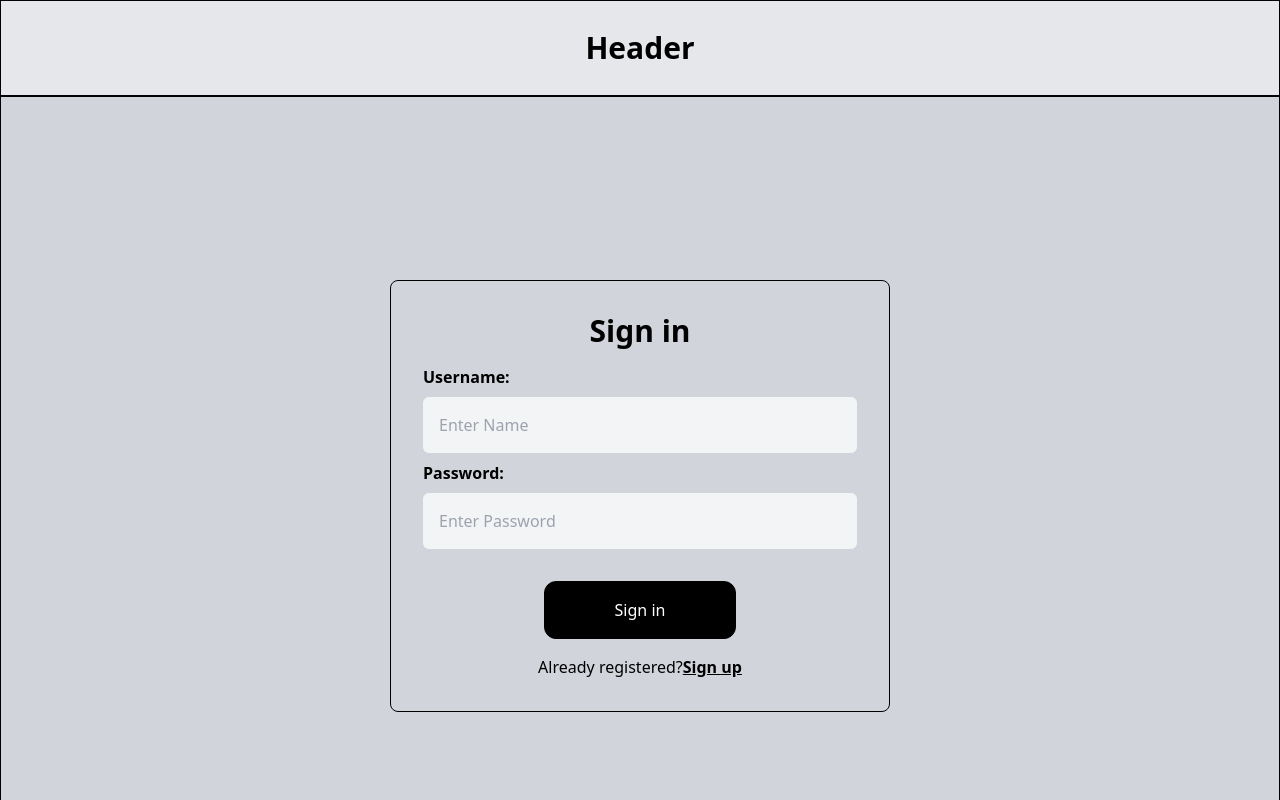
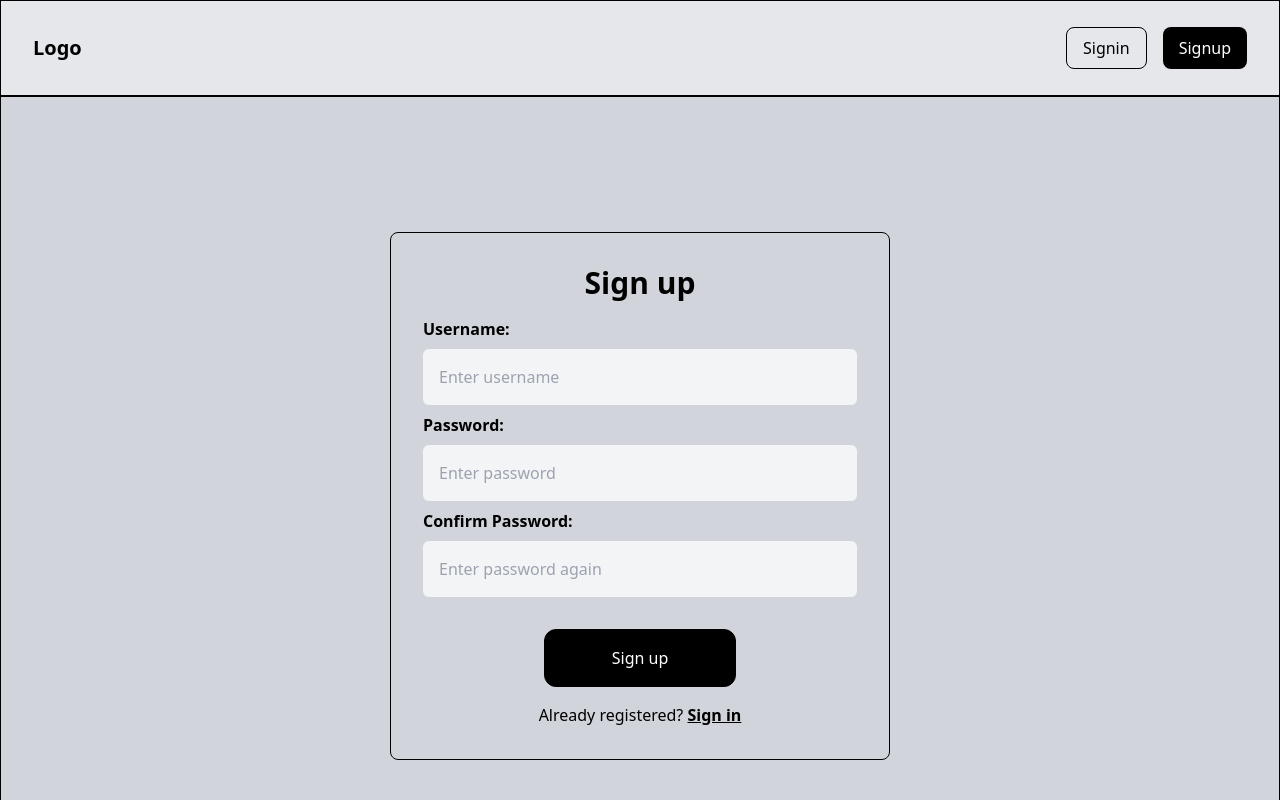
Before and after one commit to yashUcr773/MERN_with_Login_Starter_project, a React (Vite) app in the folder frontend/: page /signup in a window 1280 px wide. Shown: the top 800 px of the page. Built offline with nearby package versions, Linux system fonts and the light colour scheme.

Commit message:
add basic routing between signin and signup

```diff
--- a/frontend/src/App.tsx
+++ b/frontend/src/App.tsx
@@ -1,3 +1,4 @@
+import { BrowserRouter } from 'react-router-dom'
 import './App.css'
 import { Footer } from './pages/Footer'
 import { Header } from './pages/Header'
@@ -6,9 +7,11 @@ import { Main } from './pages/Main'
 export default function App() {
     return (
         <>
-            <Header></Header>
-            <Main></Main>
-            <Footer></Footer>
+            <BrowserRouter>
+                <Header></Header>
+                <Main></Main>
+                <Footer></Footer>
+            </BrowserRouter>
         </>
     )
 }
--- a/frontend/src/pages/Header.tsx
+++ b/frontend/src/pages/Header.tsx
@@ -1,3 +1,22 @@
+import { useNavigate } from "react-router-dom"
+
 export function Header() {
-    return <header className="bg-gray-200 border border-black h-24 flex flex-row items-center justify-center font-semibold text-3xl">Header</header>
+
+    const navigate = useNavigate()
+
+    function handleSigninClick() {
+        navigate('/signin')
+    }
+
+    function handleSignupClick() {
+        navigate('/signup')
+    }
+
+    return <header className="bg-gray-200 border border-black h-24 flex flex-row items-center justify-between p-8">
+        <span className="text-xl font-semibold">Logo</span>
+        <nav className="flex flex-row gap-4">
+            <button onClick={() => handleSigninClick()} className="border border-black p-2 px-4 rounded-lg">Signin</button>
+            <button onClick={() => handleSignupClick()} className="bg-black text-white p-2 px-4 rounded-lg">Signup</button>
+        </nav>
+    </header>
 }
--- a/frontend/src/pages/Main.tsx
+++ b/frontend/src/pages/Main.tsx
@@ -1,9 +1,13 @@
+import { Navigate, Route, Routes } from "react-router-dom";
 import { Signin } from "./Signin";
 import { Signup } from "./Signup";
 
 export function Main() {
     return <main className="bg-gray-300 border border-black h-[100vh] flex flex-row items-center justify-center">
-        {/* <Signup></Signup> */}
-        <Signin></Signin>
+        <Routes>
+            <Route path="/signup" element={<Signup />}></Route>
+            <Route path="/signin" element={<Signin />}></Route>
+            <Route path='*' element={<Navigate to="/signin" replace />}></Route>
+        </Routes>
     </main>
 }
--- a/frontend/src/pages/Signin.tsx
+++ b/frontend/src/pages/Signin.tsx
@@ -1,8 +1,10 @@
 import { useEffect, useState } from "react"
 import { Loader } from "./Loader"
+import { useNavigate } from "react-router-dom"
 
 export function Signin() {
 
+    const navigate = useNavigate();
     const [user, setUser] = useState("")
     const [password, setPassword] = useState("")
     const [err, setErr] = useState("")
@@ -70,7 +72,7 @@ export function Signin() {
             </div>
             <div className="form-footer mt-2">
                 <span>Already registered?
-                    <span className="underline cursor-pointer font-semibold">
+                    <span onClick={() => { navigate('/signup') }} className="underline cursor-pointer font-semibold">
                         Sign up
                     </span>
                 </span>
--- a/frontend/src/pages/Signup.tsx
+++ b/frontend/src/pages/Signup.tsx
@@ -4,6 +4,7 @@ import { CONSTANTS } from "../../config/Constants"
 import { Correct } from "../assets/Correct";
 import { Incorrect } from "../assets/Incorrect";
 import { Loader } from "./Loader";
+import { useNavigate } from "react-router-dom";
 
 export function Signup() {
 
@@ -18,6 +19,8 @@ export function Signup() {
 
     const [err, setErr] = useState("")
     const [showLoader, setShowLoader] = useState(false)
+
+    const navigate = useNavigate()
 
     useEffect(() => {
         setErr("")
@@ -135,7 +138,7 @@ export function Signup() {
 
             </div>
             <div className="form-footer mt-2">
-                <span>Already registered? <span className="underline cursor-pointer font-semibold">Sign in</span></span>
+                <span>Already registered? <span onClick={() => {navigate('/signin')}} className="underline cursor-pointer font-semibold">Sign in</span></span>
             </div>
         </div>
     </section>
```
